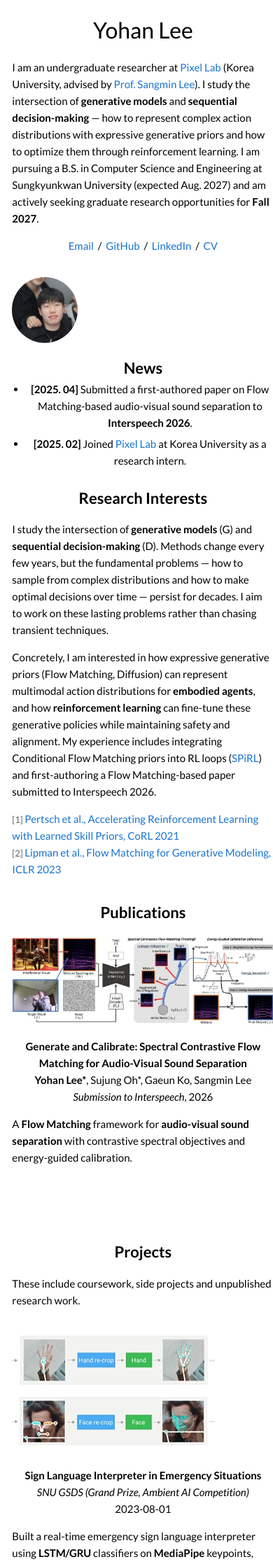
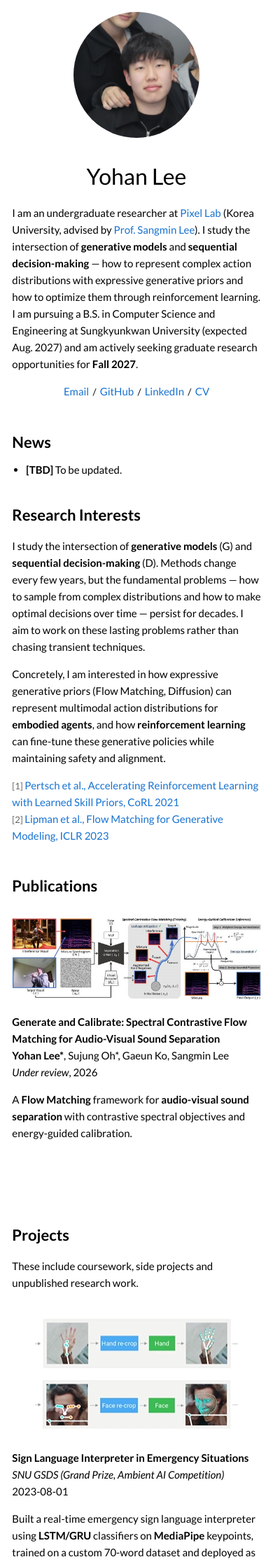
Before and after one commit to yh-lee01/yh-lee01.github.io, a Jekyll site: the page built from _posts/2026-01-01-pub-SCFM.md, in a window 390 px wide. Shown: the top 2235 px of the page at 70% size. Built offline with Jekyll 4.4.1, drawn with Linux system fonts in a browser that asks for light colours.

Commit message:
Update profile content, improve mobile layout, and update publication venue

```diff
--- a/_data/profile.yml
+++ b/_data/profile.yml
@@ -24,10 +24,8 @@ bio:
 
 news_title: "News"
 news:
-  - date: "2025. 04"
-    text: 'Submitted a first-authored paper on Flow Matching-based audio-visual sound separation to <strong>Interspeech 2026</strong>.'
-  - date: "2025. 02"
-    text: 'Joined <a href="https://sites.google.com/view/pixel-lab-ai/home">Pixel Lab</a> at Korea University as a research intern.'
+  - date: "TBD"
+    text: "To be updated."
 
 # ============================================================
 # Research 섹션
@@ -37,7 +35,7 @@ research_goal:
   title: "Research Interests"
   paragraphs:
     - "I study the intersection of <strong>generative models</strong> (G) and <strong>sequential decision-making</strong> (D). Methods change every few years, but the fundamental problems — how to sample from complex distributions and how to make optimal decisions over time — persist for decades. I aim to work on these lasting problems rather than chasing transient techniques."
-    - "Concretely, I am interested in how expressive generative priors (Flow Matching, Diffusion) can represent multimodal action distributions for <strong>embodied agents</strong>, and how <strong>reinforcement learning</strong> can fine-tune these generative policies while maintaining safety and alignment. My experience includes integrating Conditional Flow Matching priors into RL loops (<a href='https://github.com/lyh011113/spirl'>SPiRL</a>) and first-authoring a Flow Matching-based paper submitted to Interspeech 2026."
+    - "Concretely, I am interested in how expressive generative priors (Flow Matching, Diffusion) can represent multimodal action distributions for <strong>embodied agents</strong>, and how <strong>reinforcement learning</strong> can fine-tune these generative policies while maintaining safety and alignment."
   references:
     - title: "Pertsch et al., Accelerating Reinforcement Learning with Learned Skill Priors, CoRL 2021"
       url: "https://arxiv.org/abs/2010.11944"
--- a/_includes/profile.html
+++ b/_includes/profile.html
@@ -1,5 +1,5 @@
         <table style="width:100%;border:0px;border-spacing:0px;border-collapse:separate;margin-right:auto;margin-left:auto;">
-          <tr style="padding:0px">
+          <tr style="padding:0px" class="profile-row">
             <td style="padding:2.5%;width:75%;vertical-align:middle">
               <p class="name" style="text-align: center;">
                 {{ site.data.profile.name }}
@@ -7,7 +7,7 @@
               {% for para in site.data.profile.bio %}
               <p>{{ para }}</p>
               {% endfor %}
-              <p style="text-align:center">
+              <p style="text-align:center; font-size: 0.9em;">
                 <a rel="noopener noreferrer" target="_blank" href="{{ site.data.profile.links.email }}">Email</a> &nbsp;/&nbsp;
                 {% if site.data.profile.links.scholar != "" %}
                 <a rel="noopener noreferrer" target="_blank" href="{{ site.data.profile.links.scholar }}">Google Scholar</a> &nbsp;/&nbsp;
@@ -20,9 +20,9 @@
                 &nbsp;/&nbsp; <a rel="noopener noreferrer" target="_blank" href="{{ site.baseurl }}/{{ site.data.profile.cv }}">CV</a>
               </p>
             </td>
-            <td style="padding:2.5%;width:25%;max-width:25%;vertical-align:middle">
+            <td style="padding:2.5%;width:25%;max-width:25%;vertical-align:middle" class="profile-pic-td">
               <a href="{{ site.data.profile.profile_image }}">
-                <img style="width:100%;max-width:100%;object-fit:cover;border-radius:50%;" alt="profile photo" src="{{ site.data.profile.profile_image }}">
+                <img class="profile-pic" style="width:100%;max-width:100%;object-fit:cover;border-radius:50%;" alt="profile photo" src="{{ site.data.profile.profile_image }}">
               </a>
             </td>
           </tr>
--- a/_posts/2026-01-01-pub-SCFM.md
+++ b/_posts/2026-01-01-pub-SCFM.md
@@ -5,7 +5,7 @@ date: 2026-01-01 +00:00
 image: /images/scfm.jpg
 categories: publications
 authors: "<strong>Yohan Lee*</strong>, Sujung Oh*, Gaeun Ko, Sangmin Lee"
-venue: "Submission to Interspeech"
+venue: "Under review"
 ---
 
 A <strong>Flow Matching</strong> framework for <strong>audio-visual sound separation</strong> with contrastive spectral objectives and energy-guided calibration.
--- a/style.scss
+++ b/style.scss
@@ -150,10 +150,33 @@ span.highlight {
   table td {
     display: block;
     width: 100% !important;
+    max-width: 100% !important;
+    box-sizing: border-box;
+  }
+  .profile-row {
+    display: flex;
+    flex-direction: column-reverse;
+  }
+  .profile-pic-td {
     text-align: center;
+    margin-bottom: 10px;
+  }
+  .profile-pic {
+    max-width: 180px !important;
+    margin: 0 auto;
+  }
+  td img {
+    margin: 0 auto;
+    display: block;
   }
   .papertitle, p, h2, h3 {
+    /* inline styles will override this where needed */
     text-align: left;
+  }
+  h2, h3 {
+    display: block;
+    margin-top: 10px;
+    margin-bottom: 10px;
   }
   .name {
     padding-top: 0;
```
